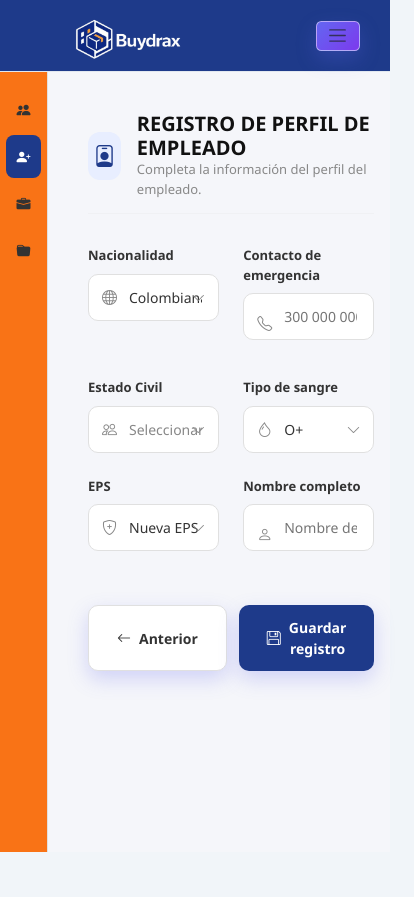
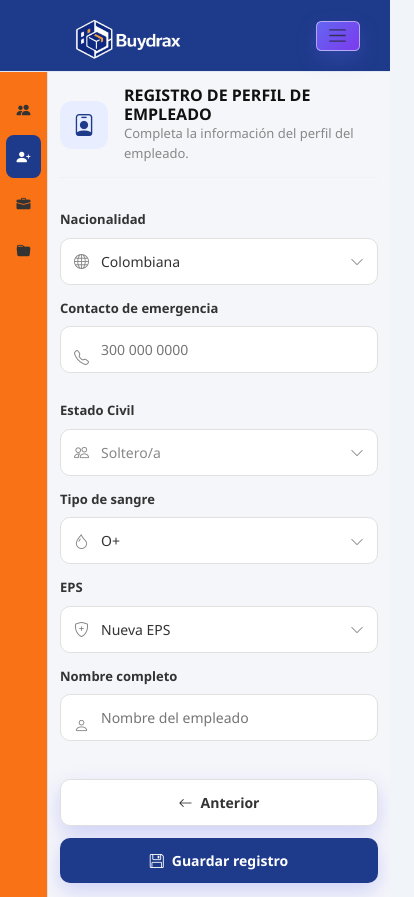
Before and after one commit to YerikHerrera/Proyecto_Buydrax, a React (Vite) app in the folder frontend/: page /empleados/agregar in a window 390 px wide. Shown: the whole page, 414 px wide, since content can reach past the window. Before the commit the page ends 852 px from the top, so only its background shows below. Built offline with nearby package versions, Linux system fonts and the light colour scheme.

Commit message:
fix: responsive ListaEmpleados y AgregarEmpleados

```diff
--- a/frontend/src/pages/AgregarEmpleados.tsx
+++ b/frontend/src/pages/AgregarEmpleados.tsx
@@ -1,30 +1,30 @@
 import { useNavigate } from "react-router-dom";
 import Navbar from "../components/layout/Navbar";
 import Sidebar from "../components/layout/Sidebar";
+import "../styles/AgregarEmpleados.css"; // ✅ asegúrate de importar el CSS
 
 export default function AgregarEmpleados() {
   const navigate = useNavigate();
 
   return (
-    <div style={{ minHeight: "100vh", backgroundColor: "#f5f6fa", fontFamily: "'Segoe UI', sans-serif" }}>
+    <div className="agregar-page">
       <Navbar />
-      <div style={{ display: "flex" }}>
+      <div className="agregar-body">
         <Sidebar />
 
-        <main style={{ flex: 1, padding: "40px" }}>
+        <main className="agregar-main">
 
           {/* HEADER */}
-          <div style={{ display: "flex", alignItems: "center", gap: "16px", marginBottom: "8px" }}>
+          <div className="agregar-header">
             <div style={{
-              width: "48px", height: "48px", borderRadius: "12px",
+              width: "48px", height: "48px", borderRadius: "12px", flexShrink: 0,
               backgroundColor: "#e8eeff", display: "flex", alignItems: "center", justifyContent: "center"
             }}>
               <i className="bi bi-person-badge" style={{ fontSize: "22px", color: "#1E3A8A" }}></i>
             </div>
-            <div>
-              <h2 style={{ margin: 0, fontSize: "20px", fontWeight: "700", color: "#111" }}>
-                REGISTRO DE PERFIL DE EMPLEADO
-              </h2>
+            <div style={{ minWidth: 0 }}>
+              {/* ✅ clase en lugar de inline fontSize para que el responsive funcione */}
+              <h2 className="agregar-titulo">REGISTRO DE PERFIL DE EMPLEADO</h2>
               <p style={{ margin: 0, fontSize: "13px", color: "#888" }}>
                 Completa la información del perfil del empleado.
               </p>
@@ -33,94 +33,57 @@ export default function AgregarEmpleados() {
 
           <hr style={{ marginBottom: "32px", borderColor: "#e0e0e0" }} />
 
-          {/* FORMULARIO */}
-          <div style={{
-            display: "grid",
-            gridTemplateColumns: "1fr 1fr",
-            gap: "24px",
-            maxWidth: "860px"
-          }}>
+          {/* FORMULARIO — ahora usa la clase CSS */}
+          <div className="agregar-form">
 
             {/* Nacionalidad */}
             <div>
-              <label style={{ fontSize: "13px", fontWeight: "600", color: "#333", display: "block", marginBottom: "8px" }}>
-                Nacionalidad
-              </label>
+              <label className="agregar-label">Nacionalidad</label>
               <div style={{ position: "relative" }}>
-                <i className="bi bi-globe" style={{ position: "absolute", left: "14px", top: "50%", transform: "translateY(-50%)", color: "#888", fontSize: "15px" }}></i>
-                <select style={{
-                  width: "100%", padding: "12px 16px 12px 40px",
-                  borderRadius: "10px", border: "1.5px solid #e0e0e0",
-                  fontSize: "14px", color: "#333", backgroundColor: "#fff",
-                  appearance: "none", cursor: "pointer", outline: "none"
-                }}>
+                <i className="bi bi-globe agregar-icon-left"></i>
+                <select className="agregar-input">
                   <option>Colombiana</option>
                   <option>Venezolana</option>
                   <option>Ecuatoriana</option>
                   <option>Peruana</option>
                   <option>Otra</option>
                 </select>
-                <i className="bi bi-chevron-down" style={{ position: "absolute", right: "14px", top: "50%", transform: "translateY(-50%)", color: "#888", pointerEvents: "none" }}></i>
+                <i className="bi bi-chevron-down agregar-icon-right"></i>
               </div>
             </div>
 
             {/* Contacto de emergencia */}
             <div>
-              <label style={{ fontSize: "13px", fontWeight: "600", color: "#333", display: "block", marginBottom: "8px" }}>
-                Contacto de emergencia
-              </label>
+              <label className="agregar-label">Contacto de emergencia</label>
               <div style={{ position: "relative" }}>
-                <i className="bi bi-telephone" style={{ position: "absolute", left: "14px", top: "50%", transform: "translateY(-50%)", color: "#888", fontSize: "15px" }}></i>
-                <input
-                  type="tel"
-                  placeholder="300 000 0000"
-                  style={{
-                    width: "100%", padding: "12px 16px 12px 40px",
-                    borderRadius: "10px", border: "1.5px solid #e0e0e0",
-                    fontSize: "14px", color: "#333", backgroundColor: "#fff",
-                    outline: "none", boxSizing: "border-box"
-                  }}
-                />
+                <i className="bi bi-telephone agregar-icon-left"></i>
+                <input type="tel" placeholder="300 000 0000" className="agregar-input" />
               </div>
             </div>
 
             {/* Estado Civil */}
             <div>
-              <label style={{ fontSize: "13px", fontWeight: "600", color: "#333", display: "block", marginBottom: "8px" }}>
-                Estado Civil
-              </label>
+              <label className="agregar-label">Estado Civil</label>
               <div style={{ position: "relative" }}>
-                <i className="bi bi-people" style={{ position: "absolute", left: "14px", top: "50%", transform: "translateY(-50%)", color: "#888", fontSize: "15px" }}></i>
-                <select style={{
-                  width: "100%", padding: "12px 16px 12px 40px",
-                  borderRadius: "10px", border: "1.5px solid #e0e0e0",
-                  fontSize: "14px", color: "#888", backgroundColor: "#fff",
-                  appearance: "none", cursor: "pointer", outline: "none"
-                }}>
-                  <option value="" disabled selected>Seleccionar estado civil</option>
+                <i className="bi bi-people agregar-icon-left"></i>
+                <select className="agregar-input agregar-input--placeholder">
+                  <option value="" disabled>Seleccionar estado civil</option>
                   <option>Soltero/a</option>
                   <option>Casado/a</option>
                   <option>Unión libre</option>
                   <option>Divorciado/a</option>
                   <option>Viudo/a</option>
                 </select>
-                <i className="bi bi-chevron-down" style={{ position: "absolute", right: "14px", top: "50%", transform: "translateY(-50%)", color: "#888", pointerEvents: "none" }}></i>
+                <i className="bi bi-chevron-down agregar-icon-right"></i>
               </div>
             </div>
 
             {/* Tipo de sangre */}
             <div>
-              <label style={{ fontSize: "13px", fontWeight: "600", color: "#333", display: "block", marginBottom: "8px" }}>
-                Tipo de sangre
-              </label>
+              <label className="agregar-label">Tipo de sangre</label>
               <div style={{ position: "relative" }}>
-                <i className="bi bi-droplet" style={{ position: "absolute", left: "14px", top: "50%", transform: "translateY(-50%)", color: "#888", fontSize: "15px" }}></i>
-                <select style={{
-                  width: "100%", padding: "12px 16px 12px 40px",
-                  borderRadius: "10px", border: "1.5px solid #e0e0e0",
-                  fontSize: "14px", color: "#333", backgroundColor: "#fff",
-                  appearance: "none", cursor: "pointer", outline: "none"
-                }}>
+                <i className="bi bi-droplet agregar-icon-left"></i>
+                <select className="agregar-input">
                   <option>O+</option>
                   <option>O-</option>
                   <option>A+</option>
@@ -130,23 +93,16 @@ export default function AgregarEmpleados() {
                   <option>AB+</option>
                   <option>AB-</option>
                 </select>
-                <i className="bi bi-chevron-down" style={{ position: "absolute", right: "14px", top: "50%", transform: "translateY(-50%)", color: "#888", pointerEvents: "none" }}></i>
+                <i className="bi bi-chevron-down agregar-icon-right"></i>
               </div>
             </div>
 
             {/* EPS */}
             <div>
-              <label style={{ fontSize: "13px", fontWeight: "600", color: "#333", display: "block", marginBottom: "8px" }}>
-                EPS
-              </label>
+              <label className="agregar-label">EPS</label>
               <div style={{ position: "relative" }}>
-                <i className="bi bi-shield-plus" style={{ position: "absolute", left: "14px", top: "50%", transform: "translateY(-50%)", color: "#888", fontSize: "15px" }}></i>
-                <select style={{
-                  width: "100%", padding: "12px 16px 12px 40px",
-                  borderRadius: "10px", border: "1.5px solid #e0e0e0",
-                  fontSize: "14px", color: "#333", backgroundColor: "#fff",
-                  appearance: "none", cursor: "pointer", outline: "none"
-                }}>
+                <i className="bi bi-shield-plus agregar-icon-left"></i>
+                <select className="agregar-input">
                   <option>Nueva EPS</option>
                   <option>Sura</option>
                   <option>Sanitas</option>
@@ -154,60 +110,27 @@ export default function AgregarEmpleados() {
                   <option>Famisanar</option>
                   <option>Coosalud</option>
                 </select>
-                <i className="bi bi-chevron-down" style={{ position: "absolute", right: "14px", top: "50%", transform: "translateY(-50%)", color: "#888", pointerEvents: "none" }}></i>
+                <i className="bi bi-chevron-down agregar-icon-right"></i>
               </div>
             </div>
 
             {/* Nombre completo */}
             <div>
-              <label style={{ fontSize: "13px", fontWeight: "600", color: "#333", display: "block", marginBottom: "8px" }}>
-                Nombre completo
-              </label>
+              <label className="agregar-label">Nombre completo</label>
               <div style={{ position: "relative" }}>
-                <i className="bi bi-person" style={{ position: "absolute", left: "14px", top: "50%", transform: "translateY(-50%)", color: "#888", fontSize: "15px" }}></i>
-                <input
-                  type="text"
-                  placeholder="Nombre del empleado"
-                  style={{
-                    width: "100%", padding: "12px 16px 12px 40px",
-                    borderRadius: "10px", border: "1.5px solid #e0e0e0",
-                    fontSize: "14px", color: "#333", backgroundColor: "#fff",
-                    outline: "none", boxSizing: "border-box"
-                  }}
-                />
+                <i className="bi bi-person agregar-icon-left"></i>
+                <input type="text" placeholder="Nombre del empleado" className="agregar-input" />
               </div>
             </div>
 
           </div>
 
           {/* BOTONES */}
-          <div style={{
-            display: "flex", justifyContent: "flex-end", gap: "12px",
-            marginTop: "40px", maxWidth: "860px"
-          }}>
-            <button
-              onClick={() => navigate("/empleados")}
-              style={{
-                display: "flex", alignItems: "center", gap: "8px",
-                padding: "12px 28px", borderRadius: "10px",
-                border: "1.5px solid #e0e0e0", background: "#fff",
-                fontSize: "14px", fontWeight: "600", color: "#333",
-                cursor: "pointer"
-              }}
-            >
+          <div className="agregar-botones">
+            <button className="agregar-btn-secundario" onClick={() => navigate("/empleados")}>
               <i className="bi bi-arrow-left"></i> Anterior
             </button>
-
-            <button
-              onClick={() => alert("Empleado guardado")}
-              style={{
-                display: "flex", alignItems: "center", gap: "8px",
-                padding: "12px 28px", borderRadius: "10px",
-                border: "none", background: "#1E3A8A",
-                fontSize: "14px", fontWeight: "600", color: "#fff",
-                cursor: "pointer"
-              }}
-            >
+            <button className="agregar-btn-primario" onClick={() => alert("Empleado guardado")}>
               <i className="bi bi-floppy"></i> Guardar registro
             </button>
           </div>
--- /dev/null
+++ b/frontend/src/styles/AgregarEmpleados.css
@@ -0,0 +1,178 @@
+/* ══════════════════════════════
+   LAYOUT
+══════════════════════════════ */
+.agregar-page {
+  min-height: 100vh;
+  background-color: #f5f6fa;
+  font-family: 'Segoe UI', sans-serif;
+}
+
+.agregar-body {
+  display: flex;
+  overflow: hidden; /* evita que Sidebar desborde */
+}
+
+.agregar-main {
+  flex: 1;
+  padding: 40px;
+  min-width: 0;
+  overflow: hidden;
+}
+
+/* ══════════════════════════════
+   HEADER
+══════════════════════════════ */
+.agregar-header {
+  display: flex;
+  align-items: center;
+  gap: 16px;
+  margin-bottom: 8px;
+}
+
+.agregar-titulo {
+  margin: 0;
+  font-size: 20px;
+  font-weight: 700;
+  color: #111;
+  line-height: 1.2;
+}
+
+/* ══════════════════════════════
+   FORMULARIO
+══════════════════════════════ */
+.agregar-form {
+  display: grid;
+  grid-template-columns: 1fr 1fr;
+  gap: 24px;
+  max-width: 860px;
+}
+
+.agregar-label {
+  font-size: 13px;
+  font-weight: 600;
+  color: #333;
+  display: block;
+  margin-bottom: 8px;
+}
+
+/* Input y select comparten la misma clase */
+.agregar-input {
+  width: 100%;
+  padding: 12px 16px 12px 40px;
+  border-radius: 10px;
+  border: 1.5px solid #e0e0e0;
+  font-size: 14px;
+  color: #333;
+  background-color: #fff;
+  appearance: none;
+  cursor: pointer;
+  outline: none;
+  box-sizing: border-box;
+}
+
+.agregar-input--placeholder {
+  color: #888;
+}
+
+/* Iconos dentro de los campos */
+.agregar-icon-left {
+  position: absolute;
+  left: 14px;
+  top: 50%;
+  transform: translateY(-50%);
+  color: #888;
+  font-size: 15px;
+  pointer-events: none;
+}
+
+.agregar-icon-right {
+  position: absolute;
+  right: 14px;
+  top: 50%;
+  transform: translateY(-50%);
+  color: #888;
+  pointer-events: none;
+}
+
+/* ══════════════════════════════
+   BOTONES
+══════════════════════════════ */
+.agregar-botones {
+  display: flex;
+  justify-content: flex-end;
+  gap: 12px;
+  margin-top: 40px;
+  max-width: 860px;
+}
+
+.agregar-btn-secundario,
+.agregar-btn-primario {
+  display: flex;
+  align-items: center;
+  justify-content: center;
+  gap: 8px;
+  padding: 12px 28px;
+  border-radius: 10px;
+  font-size: 14px;
+  font-weight: 600;
+  cursor: pointer;
+}
+
+.agregar-btn-secundario {
+  border: 1.5px solid #e0e0e0;
+  background: #fff;
+  color: #333;
+}
+
+.agregar-btn-primario {
+  border: none;
+  background: #1E3A8A;
+  color: #fff;
+}
+
+/* ══════════════════════════════
+   RESPONSIVE — TABLET (≤ 768px)
+══════════════════════════════ */
+@media screen and (max-width: 768px) {
+  .agregar-main {
+    padding: 20px 16px;
+  }
+
+  .agregar-form {
+    gap: 16px;
+  }
+
+  .agregar-botones {
+    margin-top: 28px;
+  }
+}
+
+/* ══════════════════════════════
+   RESPONSIVE — MÓVIL (≤ 480px)
+══════════════════════════════ */
+@media screen and (max-width: 480px) {
+  .agregar-main {
+    padding: 14px 12px;
+  }
+
+  .agregar-titulo {
+    font-size: 16px; /* ✅ ahora SÍ funciona porque no hay inline style */
+  }
+
+  /* ✅ Una sola columna — ahora SÍ funciona porque el JSX usa la clase */
+  .agregar-form {
+    grid-template-columns: 1fr;
+    gap: 14px;
+  }
+
+  .agregar-botones {
+    flex-direction: column;
+    align-items: stretch;
+    margin-top: 24px;
+  }
+
+  .agregar-btn-secundario,
+  .agregar-btn-primario {
+    width: 100%;
+  }
+}
```
Also changed, not shown: frontend/src/pages/ListaEmpleados.tsx (+8 -4 lines), frontend/src/styles/ListaEmpleados.css (+49 -12 lines).
